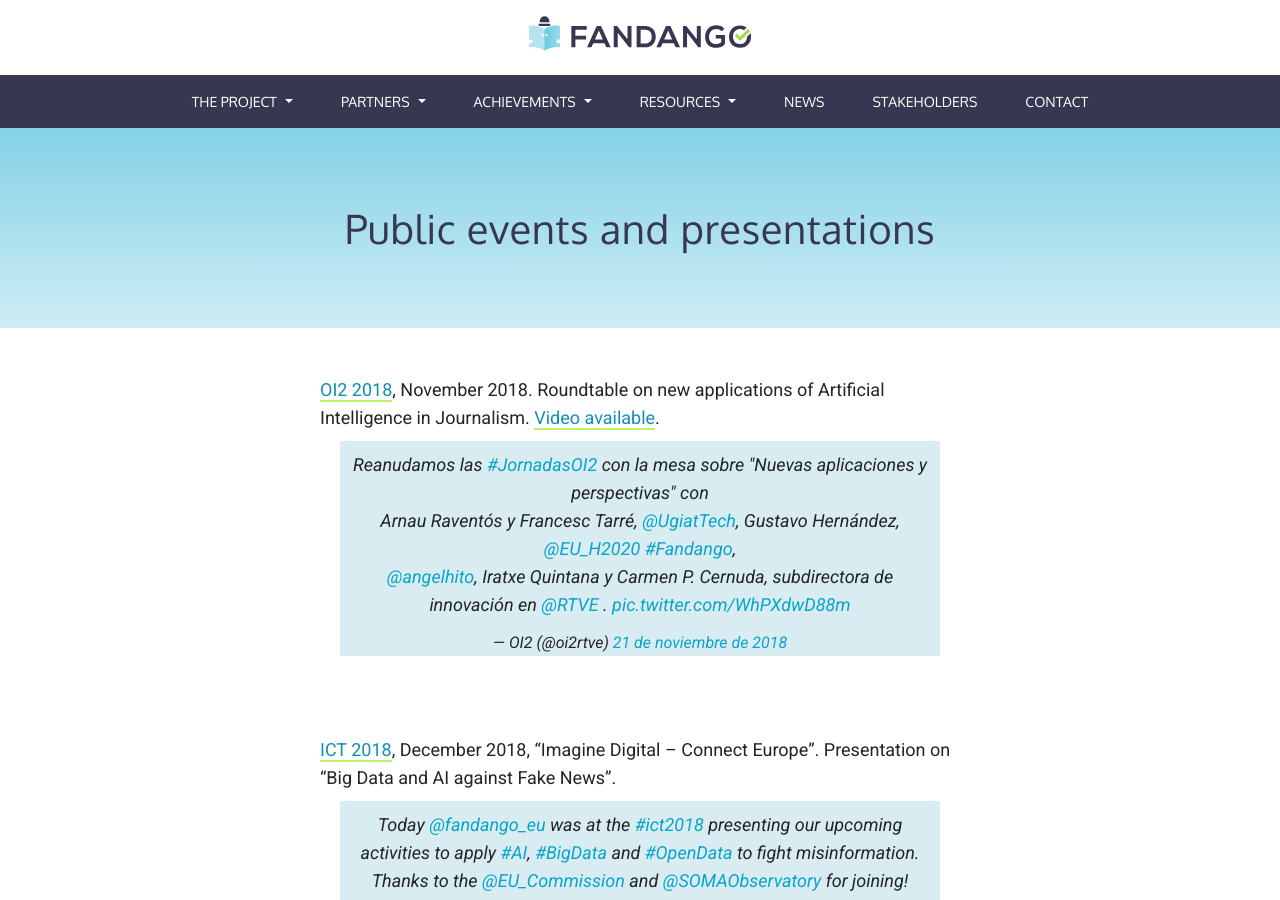
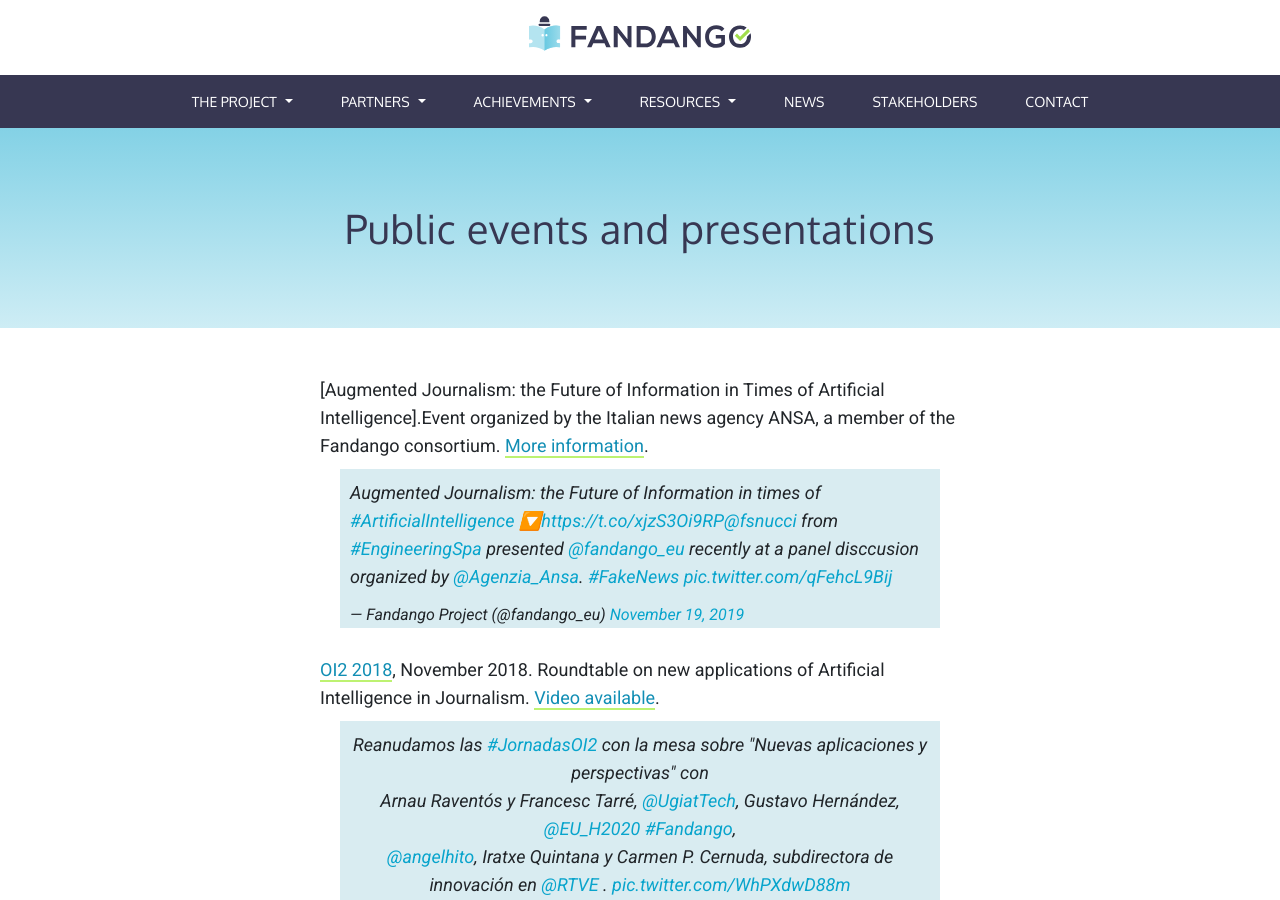
Before and after one commit to fandangOrg/fandango-web, a Jekyll site: the page built from achievements/public-events.md, in a window 1280 px wide and 900 px high. Built offline with Jekyll 4.4.1, drawn with Linux system fonts in a browser that asks for light colours; comment, search, counter and statistics services are not loaded.

Commit message:
Updated Public Events

```diff
--- a/achievements/public-events.md
+++ b/achievements/public-events.md
@@ -5,6 +5,10 @@ permalink: "/achievements/public-events/"
 navigation_order: 2
 navigation_parent: Achievements
 ---
+
+[Augmented Journalism: the Future of Information in Times of Artificial Intelligence].Event organized by the Italian news agency ANSA, a member of the Fandango consortium. [More information](https://fandango-project.eu/news/2019/11/15/augmented-journalism-the-future-of-information-in-times-of-artificial-intelligence/).
+
+<blockquote class="twitter-tweet"><p lang="en" dir="ltr">Augmented Journalism: the Future of Information in times of <a href="https://twitter.com/hashtag/ArtificialIntelligence?src=hash&amp;ref_src=twsrc%5Etfw">#ArtificialIntelligence</a> 🔽<a href="https://t.co/xjzS3Oi9RP">https://t.co/xjzS3Oi9RP</a><a href="https://twitter.com/fsnucci?ref_src=twsrc%5Etfw">@fsnucci</a> from <a href="https://twitter.com/hashtag/EngineeringSpa?src=hash&amp;ref_src=twsrc%5Etfw">#EngineeringSpa</a> presented <a href="https://twitter.com/fandango_eu?ref_src=twsrc%5Etfw">@fandango_eu</a> recently at a panel disccusion organized by <a href="https://twitter.com/Agenzia_Ansa?ref_src=twsrc%5Etfw">@Agenzia_Ansa</a>. <a href="https://twitter.com/hashtag/FakeNews?src=hash&amp;ref_src=twsrc%5Etfw">#FakeNews</a> <a href="https://t.co/qFehcL9Bij">pic.twitter.com/qFehcL9Bij</a></p>&mdash; Fandango Project (@fandango_eu) <a href="https://twitter.com/fandango_eu/status/1196723252657307648?ref_src=twsrc%5Etfw">November 19, 2019</a></blockquote> <script async src="https://platform.twitter.com/widgets.js" charset="utf-8"></script>
 
 [OI2 2018](http://oi2media.es/index.php/jornadas-2018/), November 2018. Roundtable on new applications of Artificial Intelligence in Journalism. [Video available](http://www.rtve.es/alacarta/videos/oi2/oi2-nuevas-aplicaciones-perspectivas/4851457/).
 
```
